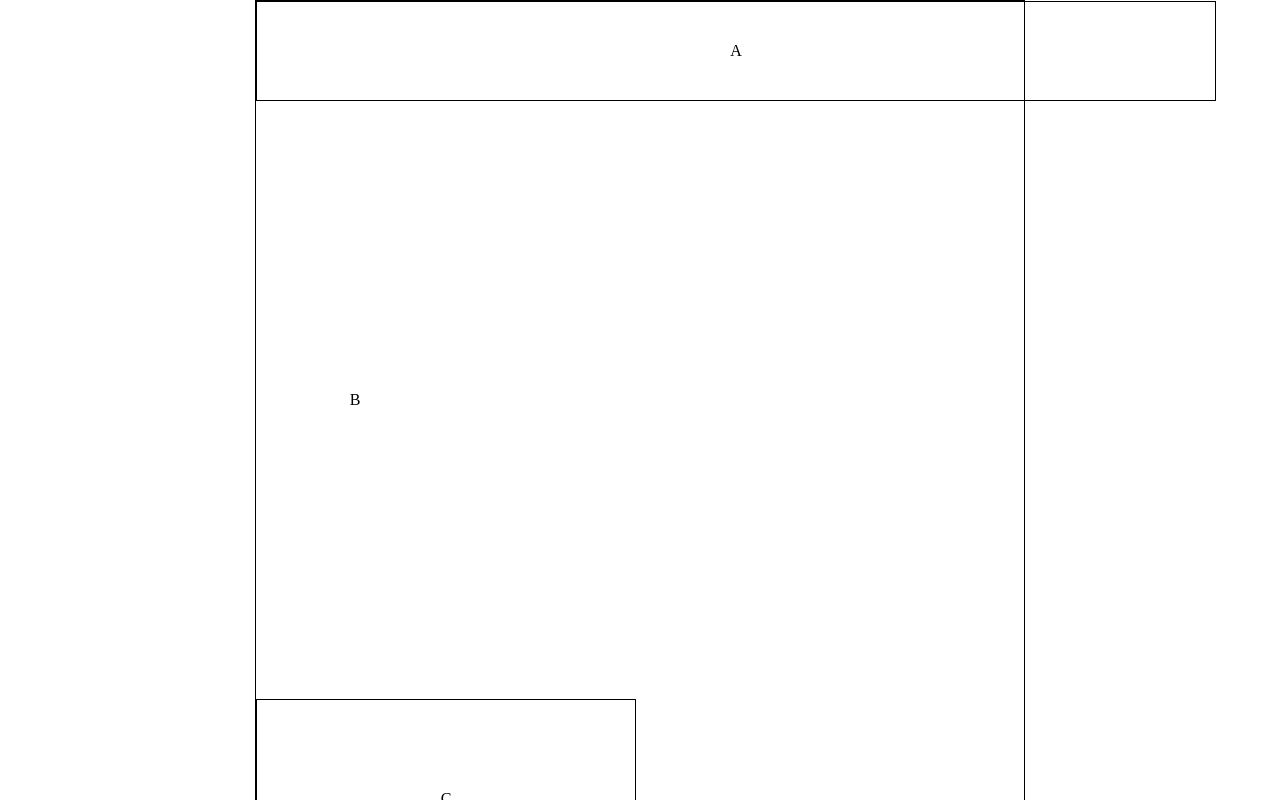
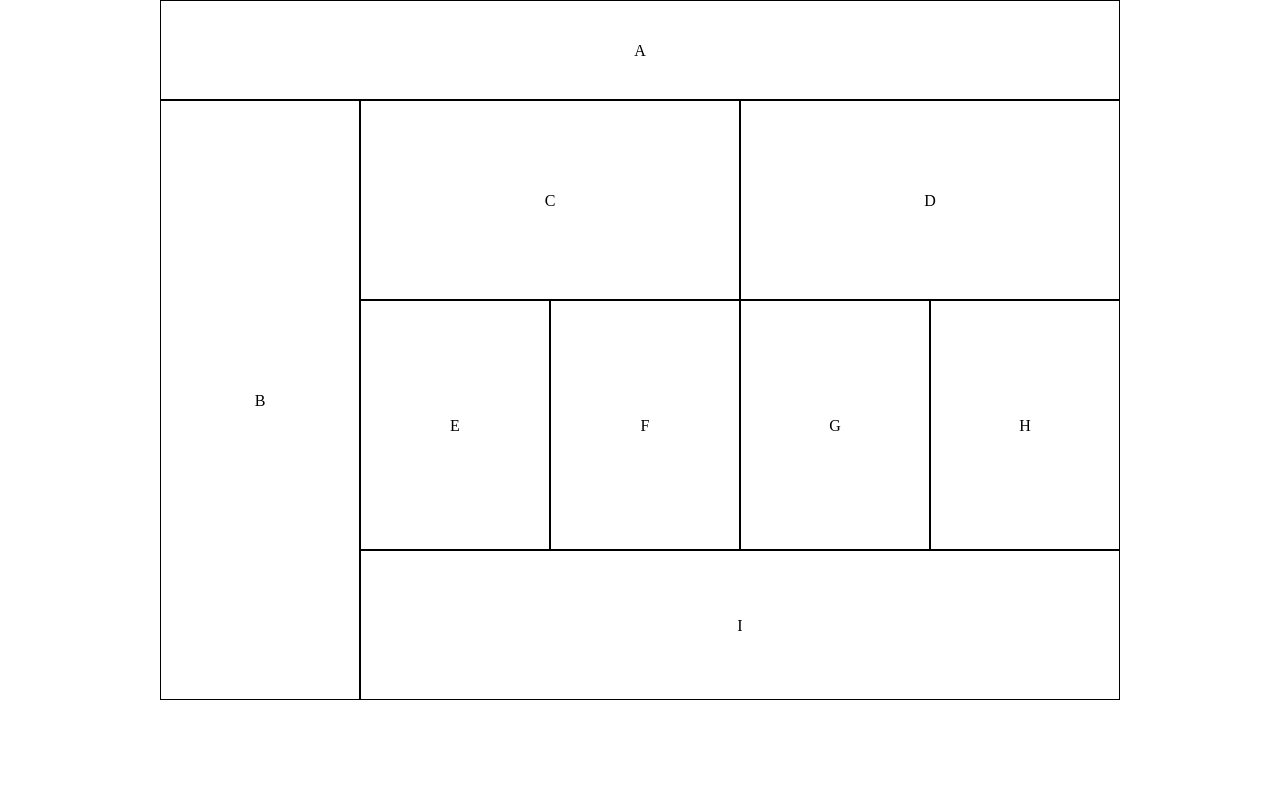
Before and after one commit to sarkis74/lab-01, a plain HTML site: page index.html in a window 1280 px wide. Shown: the top 800 px of the page. Drawn offline with Linux system fonts and the light colour scheme.

Commit message:
desktop portion done

```diff
--- a/layout.css
+++ b/layout.css
@@ -79,103 +79,52 @@
 @media screen and (min-width: 768px) {
 
     #all {
-        width: 768px;
+        width: 960px;
         height: auto;
         margin: auto;
-        border: black 1px solid;
-
-    }
-
-    #all::after{
-        visibility: hidden;
     }
 
     #a {
-        width: 958px;
-        height: 98px;
-        margin: 0;
-        padding: 0;
+        width: 960px;
+        height: 100px;
+        box-sizing: border-box;
         border: black 1px solid;
-        line-height: 98px;
+        line-height: 100px;
     }
 
     #b {
-        width: 198px;
-        height: 598px;
-        margin: 0;
-        padding: 0;
-        line-height: 598px;
-        /* float: left; */
-    }
-
-    #top-container {
-        width: 756px;
-        height: 198px;
-        clear: right;
+        width: 200px;
+        height: 600px;
+        box-sizing: border-box;
+        border: black 1px solid;
+        float: left;
+        line-height: 600px;
     }
 
     #c, #d {
-
-        margin: 0;
-        padding: 0;
+        width: 380px;
+        height: 200px;
+        box-sizing: border-box;
         border: black 1px solid;
-        line-height: 198px;
-    }
-
-    #c {
         float: left;
-        width: 50%;
-        height: inherit;
-    }
-
-    #d {
-        float: left;
-        width: 50%;
-        height: inherit;
-    }
-
-    #bottom-container {
-        width: 756px;
-        /* clear: right; */
+        line-height: 200px;
     }
 
     #e, #f, #g, #h {
-
-        /* margin: auto;
-        padding: auto; */
+        width: 190px;
+        height: 250px;
+        box-sizing: border-box;
         border: black 1px solid;
-        line-height: 248px;
+        float: left;
+        line-height: 250px;
     }
 
-    /* #e {
+    #i {
+        width: 760px;
+        height: 150px;
+        box-sizing: border-box;
+        border: black 1px solid;
         float: left;
-        width: 25%;
+        line-height: 150px;
     }
-
-    #f {
-        float: left;
-        width: 25%;
-    }
-
-    #g {
-        float: left;
-        width: 25%;
-    }
-
-    #h {
-        float: left;
-        width: 25%;
-    } */
-
-    #i {
-        width: 758px;
-        height: 148px;
-        margin: 0;
-        padding: 0;
-        border: black 1px solid;
-        line-height: 148px;
-        float: right;
-
-    }
-
 }
```
